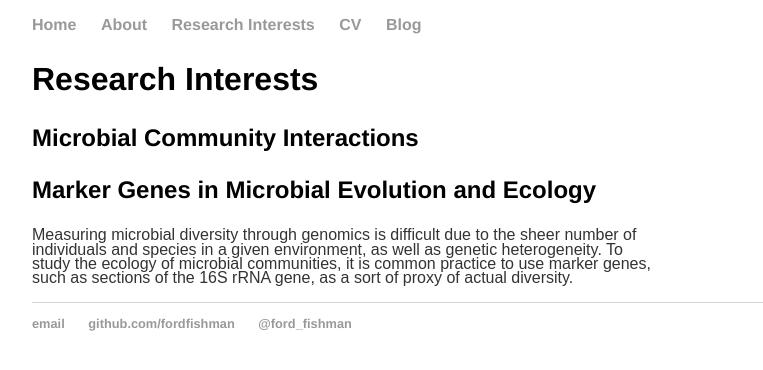
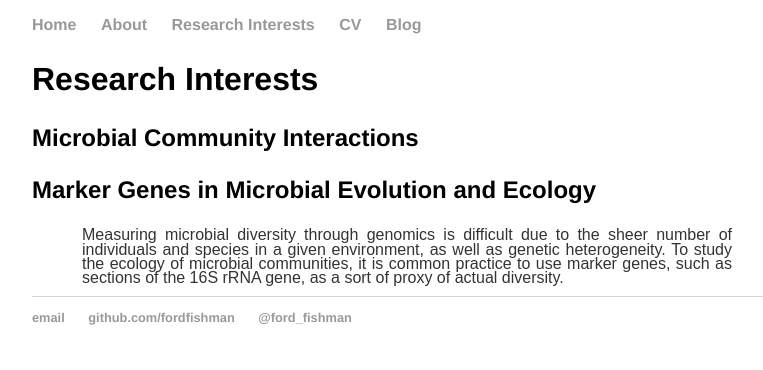
Before and after one commit to fordfishman/fordfishman.github.io, a Jekyll site: the page built from research/index.html, in a window 1280 px wide, cut to the strip 114-484 px from the top of the page. Shown: the whole strip, without its empty margins (0-763 px from the left). Built offline with Jekyll 4.4.1, drawn with Linux system fonts in a browser that asks for light colours.

Commit message:
Added in margins to p in css file

```diff
--- a/css/main.css
+++ b/css/main.css
@@ -46,6 +46,10 @@ p {
     color: #333;
     text-align: justify;
     text-justify: inter-word;
+    margin-top: 20px;
+    margin-bottom: 10px;
+    margin-right: 150px;
+    margin-left: 50px;
 }
 footer {
     border-top: 1px solid #d5d5d5;
--- a/research/index.html
+++ b/research/index.html
@@ -10,9 +10,9 @@ title: Research Interests
     </p>
     <h3>Marker Genes in Microbial Evolution and Ecology</h3>
     <p>
-        Measuring microbial diversity through genomics is difficult due to the sheer number of <br>
-        individuals and species in a given environment, as well as genetic heterogeneity. To <br>
-        study the ecology of microbial communities, it is common practice to use marker genes, <br>
+        Measuring microbial diversity through genomics is difficult due to the sheer number of
+        individuals and species in a given environment, as well as genetic heterogeneity. To
+        study the ecology of microbial communities, it is common practice to use marker genes,
         such as sections of the 16S rRNA gene, as a sort of proxy of actual diversity.
     </p>
 </div>
```
